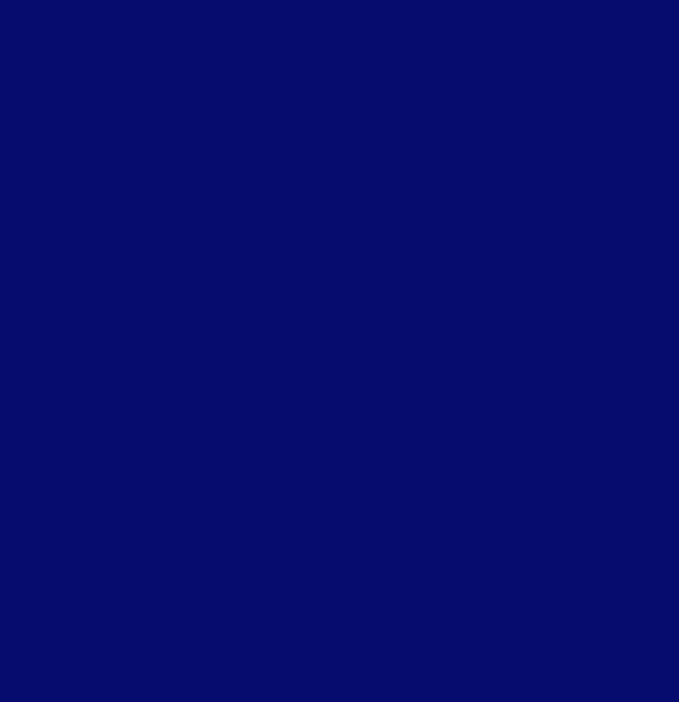
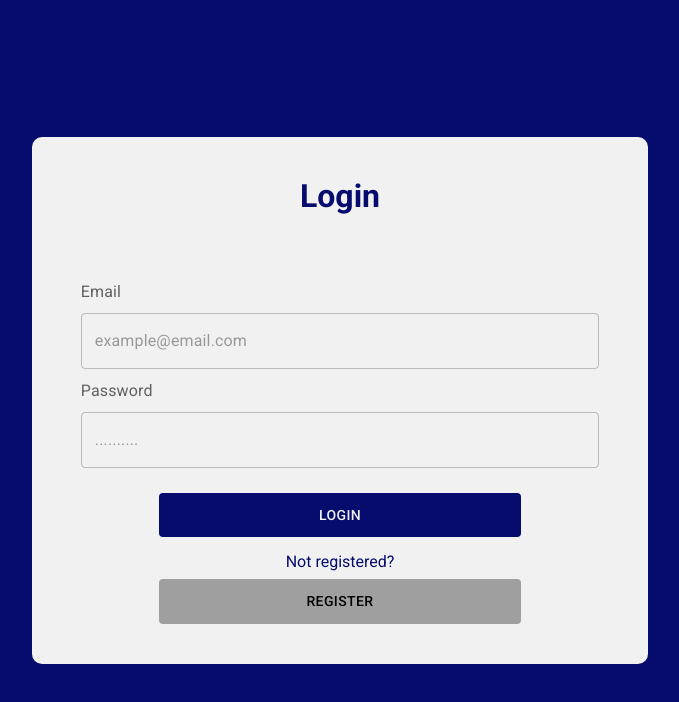
Before and after one commit to rezendemateus/customers-and-contacts, a Next.js app in the folder web/: page / in a window 1280 px wide. Shown: the top 702 px of the page, without its empty margins (300-979 px from the left). Built offline with nearby package versions, Linux system fonts and the light colour scheme.

Commit message:
feat: created login page

```diff
--- a/web/src/pages/_app.tsx
+++ b/web/src/pages/_app.tsx
@@ -1,3 +1,4 @@
+import { ClientProvider } from "@/contexts/client";
 import "@/styles/globals.css";
 import type { AppProps } from "next/app";
 import React from "react";
@@ -7,7 +8,9 @@ import "react-toastify/dist/ReactToastify.css";
 export default function App({ Component, pageProps }: AppProps) {
   return (
     <>
-      <Component {...pageProps} />
+      <ClientProvider>
+        <Component {...pageProps} />
+      </ClientProvider>
       <ToastContainer />
     </>
   );
--- a/web/src/pages/index.tsx
+++ b/web/src/pages/index.tsx
@@ -1,4 +1,5 @@
-import { Box, Container } from "@mui/material";
+import { Box, Button, Container, InputLabel, TextField } from "@mui/material";
+import { useRouter } from "next/router";
 
 const Homepage = () => {
   return (
@@ -15,11 +16,99 @@ const Homepage = () => {
     >
       <Box
         sx={{
-          width: "60%",
-          height: "80%",
+          display: "flex",
+          flexDirection: "column",
+          alignItems: "center",
+          justifyContent: "center",
           backgroundColor: "var(--grey-1)",
+          fontFamily: "Roboto",
+          padding: "40px 20px",
+          borderRadius: "10px",
+          width: "50%",
+          gap: "15px",
         }}
-      ></Box>
+      >
+        <h1 style={{ color: "var(--blue-1)", marginBottom: "50px" }}>Login</h1>
+        <form
+          style={{
+            display: "flex",
+            flexDirection: "column",
+            alignItems: "flex-start",
+            gap: "10px",
+            width: "90%",
+          }}
+        >
+          <InputLabel>Email</InputLabel>
+          <TextField
+            placeholder="example@email.com"
+            sx={{
+              width: "100%",
+            }}
+          />
+
+          <InputLabel>Password</InputLabel>
+          <TextField
+            type="password"
+            placeholder=".........."
+            sx={{
+              width: "100%",
+            }}
+          ></TextField>
+          <Box
+            className="submit"
+            sx={{
+              width: "100%",
+              textAlign: "center",
+              marginTop: "15px",
+            }}
+          >
+            <Button
+              type="submit"
+              sx={{
+                backgroundColor: "var(--blue-1)",
+                color: "var(--grey-1)",
+                width: "70%",
+                padding: "10px 0",
+                ":hover": {
+                  backgroundColor: "var(--blue-2)",
+                  transform: "scale(1.02)",
+                },
+              }}
+            >
+              Login
+            </Button>
+          </Box>
+        </form>
+        <Box
+          className="registerArea"
+          sx={{
+            display: "flex",
+            flexDirection: "column",
+            alignItems: "center",
+            justifyContent: "center",
+            gap: "8px",
+            width: "90%",
+          }}
+        >
+          <span style={{ color: "var(--blue-1)" }}>Not registered?</span>
+          <Button
+            type="button"
+            sx={{
+              backgroundColor: "var(--grey-2)",
+              color: "var(--white)",
+              width: "70%",
+              padding: "10px 0",
+              ":hover": {
+                backgroundColor: "var(--blue-2)",
+                transform: "scale(1.02)",
+              },
+            }}
+            onClick={() => (window.location.pathname = "/client/register")}
+          >
+            Register
+          </Button>
+        </Box>
+      </Box>
     </Container>
   );
 };
--- a/web/src/styles/globals.css
+++ b/web/src/styles/globals.css
@@ -42,6 +42,7 @@
   --card-border-rgb: 131, 134, 135;
 
   --blue-1: rgb(6, 12, 109);
+  --blue-2: rgba(6, 11, 109, 0.842);
 
   --grey-1: rgb(241, 241, 241);
   --grey-2: #9f9f9f;
```
Also changed, not shown: web/src/pages/client/index.tsx (+6 -5 lines).
